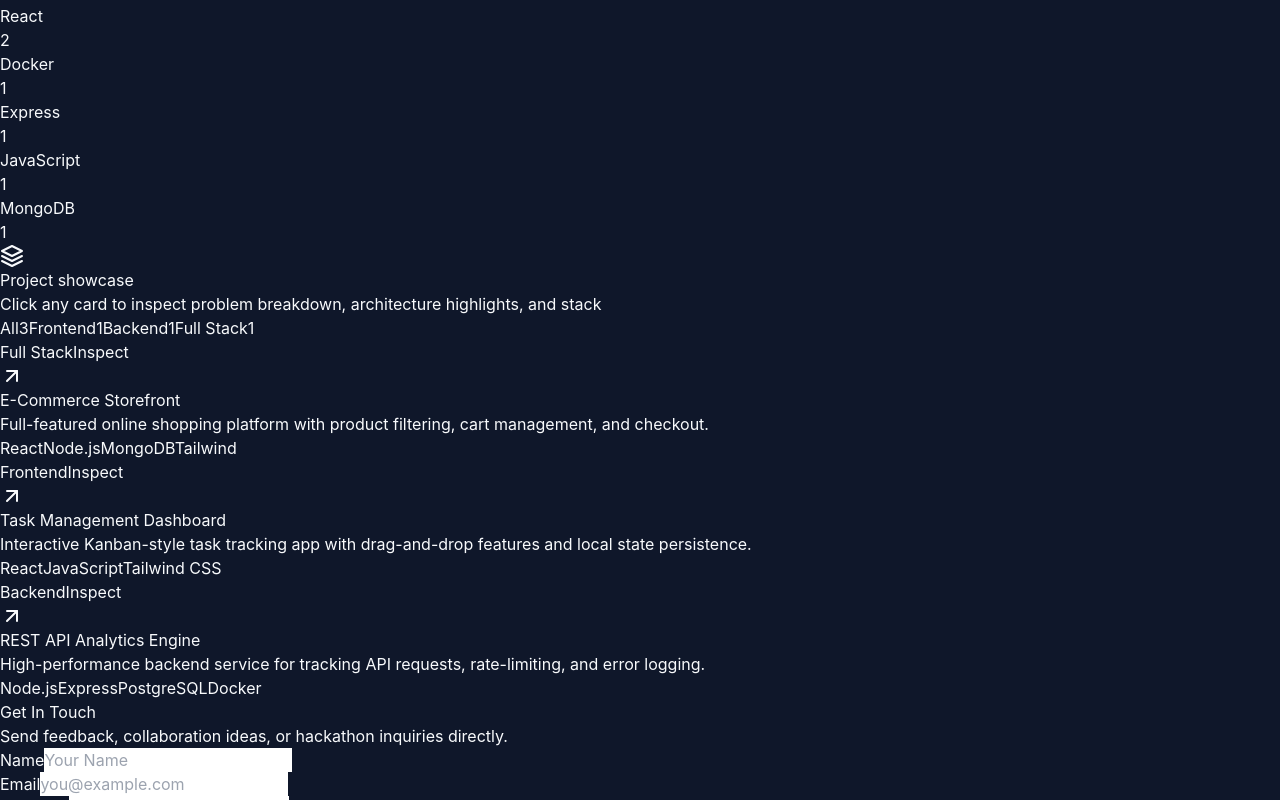
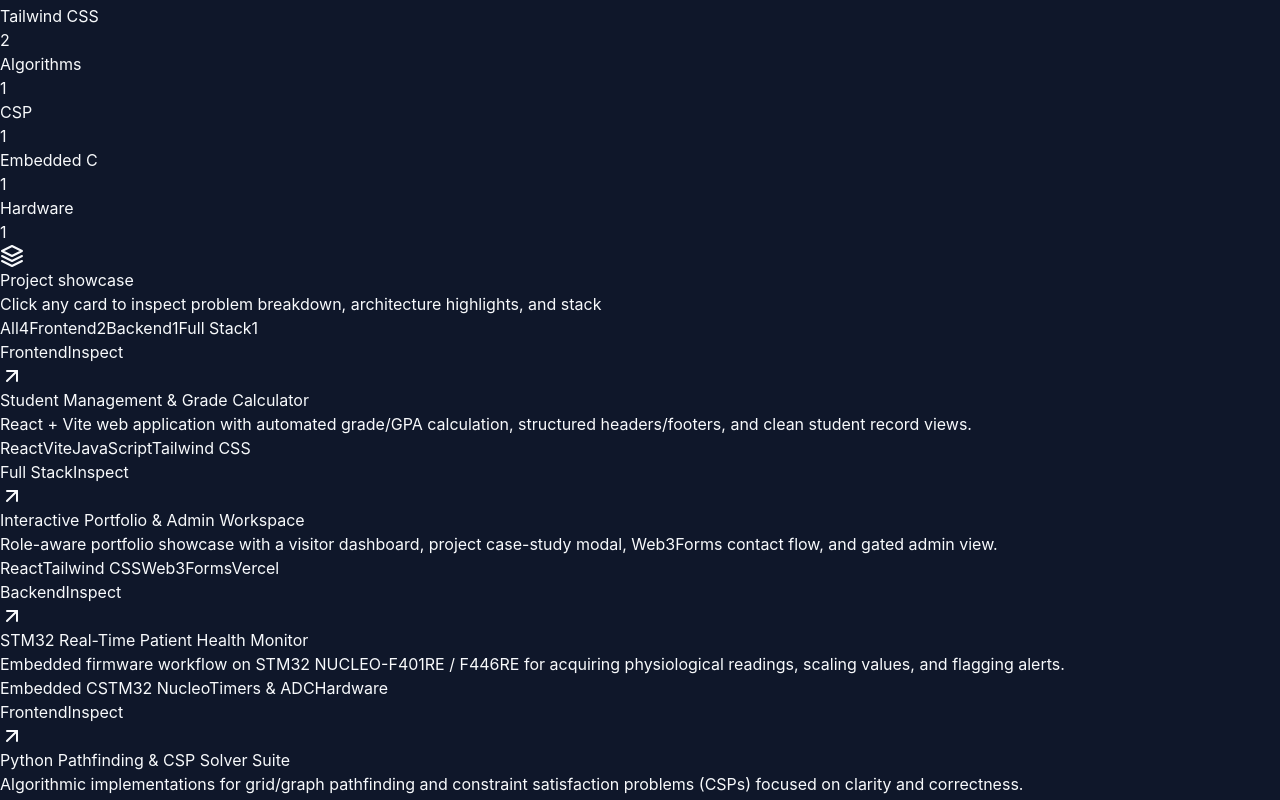
Before and after one commit to SampreethBunga/PersonalPortfolio, a React (Vite) app: page / in a window 1280 px wide. Both pictures are taken after a click on the button 640 px from the left and 2768 px from the top of the page. Shown: the part 2368-3168 px from the top of the page. Built offline with nearby package versions, Linux system fonts and the light colour scheme.

Commit message:
Update portfolio UI

```diff
--- a/src/components/UserModule.jsx
+++ b/src/components/UserModule.jsx
@@ -24,55 +24,80 @@ const CATEGORY_COLORS = {
 
 const DEFAULT_PROJECTS = [
   {
-    id: 101,
-    title: 'E-Commerce Storefront',
+    id: 201,
+    title: 'Student Management & Grade Calculator',
+    category: 'Frontend',
+    description:
+      'React + Vite web application with automated grade/GPA calculation, structured headers/footers, and clean student record views.',
+    problem:
+      'Calculating course outcomes and student grades across entries manually is slow and prone to arithmetic slips.',
+    solution:
+      'Built a fast React interface with Math-based grade computation, instant state updates, and responsive Tailwind layouts.',
+    highlights: [
+      'Automated grade and percentage/GPA calculation using deterministic Math logic',
+      'Clean component layout with dedicated header/footer shell and zero page reloads',
+      'Fast Vite + Tailwind CSS build pipeline ready for live hackathon demos',
+    ],
+    tech: ['React', 'Vite', 'JavaScript', 'Tailwind CSS'],
+    githubUrl: 'https://github.com',
+    liveUrl: '',
+  },
+  {
+    id: 202,
+    title: 'Interactive Portfolio & Admin Workspace',
     category: 'Full Stack',
     description:
-      'Full-featured online shopping platform with product filtering, cart management, and checkout.',
+      'Role-aware portfolio showcase with a visitor dashboard, project case-study modal, Web3Forms contact flow, and gated admin view.',
     problem:
-      'Shoppers often lose cart state or struggle with slow catalog filtering across multi-attribute product lists.',
+      'Standard portfolio sites present static cards without category telemetry, deep case-study previews, or live content management.',
     solution:
-      'Built modular catalog filters, predictable cart state updates, and a streamlined checkout flow with responsive layouts.',
+      'Structured separate User and Admin views with live KPI/donut/stack analytics, modal case studies, and instant form feedback.',
     highlights: [
-      'Instant category and attribute filtering with zero full-page reloads',
-      'Persistent shopping cart with quantity controls and subtotal calculation',
-      'Responsive storefront layout tuned for desktop and mobile viewports',
+      'Dynamic KPI metrics, category donut breakdown, and tech stack bar chart',
+      'Interactive case-study modal with problem/solution context and keyboard dismiss',
+      'Admin workflow for managing projects and inquiries plus Web3Forms submission',
     ],
-    tech: ['React', 'Node.js', 'MongoDB', 'Tailwind'],
+    tech: ['React', 'Tailwind CSS', 'Web3Forms', 'Vercel'],
+    githubUrl: 'https://github.com',
+    liveUrl: window.location.origin,
   },
   {
-    id: 102,
-    title: 'Task Management Dashboard',
+    id: 203,
+    title: 'STM32 Real-Time Patient Health Monitor',
+    category: 'Backend',
+    description:
+      'Embedded firmware workflow on STM32 NUCLEO-F401RE / F446RE for acquiring physiological readings, scaling values, and flagging alerts.',
+    problem:
+      'Raw sensor readings need real-time unit scaling and threshold checks without blocking deterministic microcontroller execution.',
+    solution:
+      'Implemented structured timer/peripheral sampling and integer/floating-point scaling operations on STM32 Nucleo hardware.',
+    highlights: [
+      'Targeted STM32 NUCLEO-F401RE and F446RE development boards with clean register/HAL logic',
+      'Accurate sensor calibration multiplication and division scaling for readable vitals',
+      'Designed for predictable real-time loop execution and clear viva/demo walkthroughs',
+    ],
+    tech: ['Embedded C', 'STM32 Nucleo', 'Timers & ADC', 'Hardware'],
+    githubUrl: 'https://github.com',
+    liveUrl: '',
+  },
+  {
+    id: 204,
+    title: 'Python Pathfinding & CSP Solver Suite',
     category: 'Frontend',
     description:
-      'Interactive Kanban-style task tracking app with drag-and-drop features and local state persistence.',
+      'Algorithmic implementations for grid/graph pathfinding and constraint satisfaction problems (CSPs) focused on clarity and correctness.',
     problem:
-      'Static to-do lists make it hard to track workflow stages and priorities at a glance during fast sprints.',
+      'Exploring search heuristics and constraint propagation is hard when logic is tangled inside unorganized scripts.',
     solution:
-      'Created an interactive Kanban board with column status transitions, visual priorities, and local persistence.',
+      'Separated search/constraint rules, state transitions, and evaluation checks into modular, testable Python routines.',
     highlights: [
-      'Column-based task organization with instant status updates',
-      'Automatic local state persistence across browser reloads',
-      'Clean card hierarchy for rapid sprint status checks',
+      'Covers shortest-path search strategies and constraint satisfaction assignments',
+      'Clean state representation and pruning logic to cut redundant exploration',
+      'Easy to trace step-by-step when explaining algorithm trade-offs to judges',
     ],
-    tech: ['React', 'JavaScript', 'Tailwind CSS'],
-  },
-  {
-    id: 103,
-    title: 'REST API Analytics Engine',
-    category: 'Backend',
-    description:
-      'High-performance backend service for tracking API requests, rate-limiting, and error logging.',
-    problem:
-      'Unmonitored endpoints risk traffic spikes, abuse, and blind spots when diagnosing production errors.',
-    solution:
-      'Engineered middleware for request telemetry, rate-limiting protection, and structured error logs.',
-    highlights: [
-      'Request throughput tracking and structured error log capture',
-      'Rate-limiting guardrails to protect endpoints under burst load',
-      'Relational storage schema for querying historical endpoint metrics',
-    ],
-    tech: ['Node.js', 'Express', 'PostgreSQL', 'Docker'],
+    tech: ['Python', 'Pathfinding', 'CSP', 'Algorithms'],
+    githubUrl: 'https://github.com',
+    liveUrl: '',
   },
 ];
 
@@ -699,7 +724,29 @@ export default function UserModule({ showToast }) {
               )}
             </div>
 
-            <div className="flex justify-end border-t border-slate-800 bg-[#081316] px-6 py-3.5">
+            <div className="flex flex-wrap items-center justify-end gap-2.5 border-t border-slate-800 bg-[#081316] px-6 py-3.5">
+              {selectedProject.githubUrl && (
+                <a
+                  href={selectedProject.githubUrl}
+                  target="_blank"
+                  rel="noopener noreferrer"
+                  className="inline-flex items-center gap-1.5 rounded-lg border border-slate-700 bg-slate-900 hover:bg-slate-800 px-3.5 py-1.5 text-xs font-medium text-slate-200 transition"
+                >
+                  <span>GitHub</span>
+                  <ArrowUpRight className="w-3.5 h-3.5" />
+                </a>
+              )}
+              {selectedProject.liveUrl && (
+                <a
+                  href={selectedProject.liveUrl}
+                  target="_blank"
+                  rel="noopener noreferrer"
+                  className="inline-flex items-center gap-1.5 rounded-lg bg-teal-500 hover:bg-teal-400 px-3.5 py-1.5 text-xs font-semibold text-slate-950 transition"
+                >
+                  <span>Live App</span>
+                  <ArrowUpRight className="w-3.5 h-3.5" />
+                </a>
+              )}
               <button
                 type="button"
                 onClick={() => setSelectedProject(null)}
```
Also changed, not shown: 5 other files (tests, documents, lock files or other folders).
